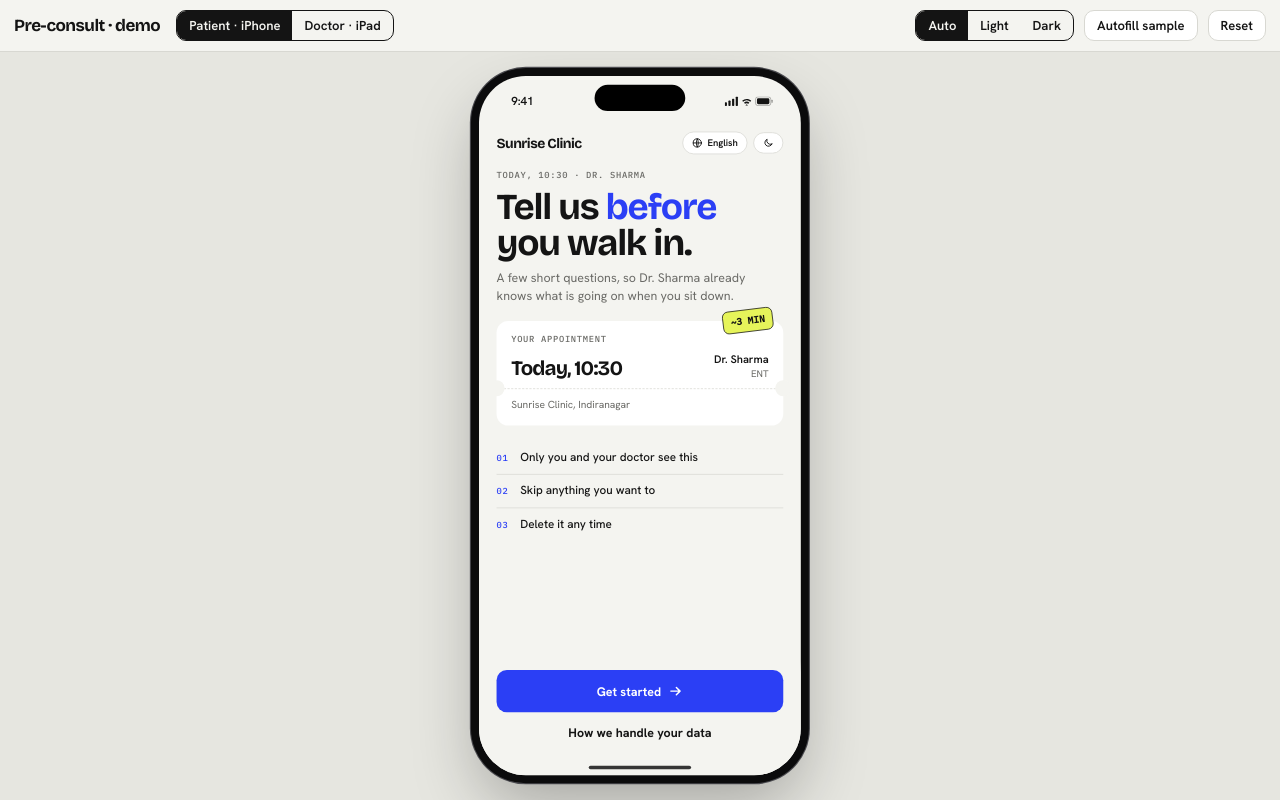
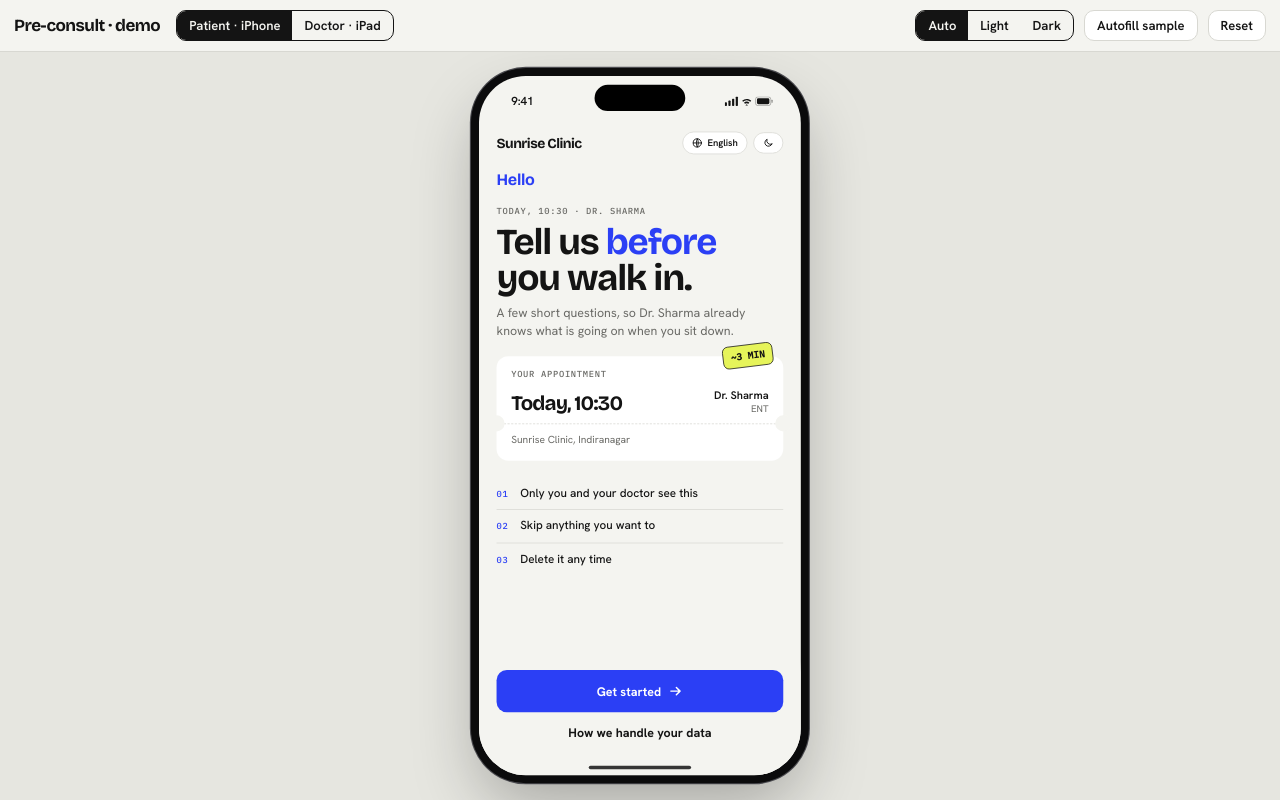
Before and after one commit to kaparthiakshay11-oss/preconsult, a plain HTML site: page index.html in a window 1280 px wide. Drawn offline with Linux system fonts and the light colour scheme.

Commit message:
Plain link shows generic hello; only personal links show the name

```diff
--- a/index.html
+++ b/index.html
@@ -528,6 +528,7 @@ const D3 = {
   abha_ph: ["14-digit ABHA ID", "14 अंकों की ABHA आईडी", "14 అంకెల ABHA ఐడీ", "14 இலக்க ABHA ஐடி", "14 ಅಂಕಿಯ ABHA ಐಡಿ", "14 അക്ക ABHA ഐഡി"],
   rec_demo: ["Demo: sample records only. Nothing real is fetched.", "डेमो: सिर्फ नमूना रिकॉर्ड, असली कुछ नहीं लाया जाता।", "డెమో: నమూనా రికార్డులు మాత్రమే, నిజమైనవి ఏవీ తేవడం లేదు.", "டெமோ: மாதிரி பதிவுகள் மட்டுமே, உண்மையானவை எதுவும் எடுக்கப்படாது.", "ಡೆಮೊ: ಮಾದರಿ ದಾಖಲೆಗಳು ಮಾತ್ರ, ನಿಜವಾದದ್ದು ಏನೂ ತರುವುದಿಲ್ಲ.", "ഡെമോ: സാമ്പിൾ രേഖകൾ മാത്രം, യഥാർത്ഥമായി ഒന്നും എടുക്കുന്നില്ല."],
   rec_remove: ["Remove", "हटाएँ", "తొలగించు", "நீக்கு", "ತೆಗೆಯಿರಿ", "നീക്കുക"],
+  hi_plain: ["Hello", "नमस्ते", "నమస్కారం", "வணக்கம்", "ನಮಸ್ಕಾರ", "നമസ്കാരം"],
   hi_name: ["Hi, {n}", "नमस्ते, {n}", "నమస్కారం, {n}", "வணக்கம், {n}", "ನಮಸ್ಕಾರ, {n}", "നമസ്കാരം, {n}"],
   sync_ok: ["SENT TO THE CLINIC SCREEN", "क्लिनिक की स्क्रीन पर भेज दिया", "క్లినిక్ స్క్రీన్‌కు పంపబడింది", "கிளினிக் திரைக்கு அனுப்பப்பட்டது", "ಕ್ಲಿನಿಕ್ ಪರದೆಗೆ ಕಳುಹಿಸಲಾಗಿದೆ", "ക്ലിനിക് സ്ക്രീനിലേക്ക് അയച്ചു"],
   sync_wait: ["SAVED HERE · SENDS WHEN ONLINE", "यहाँ सेव है · नेट आने पर भेजेगा", "ఇక్కడ సేవ్ అయింది · ఆన్‌లైన్ రాగానే పంపబడుతుంది", "இங்கே சேமிக்கப்பட்டது · இணையம் வந்ததும் அனுப்பப்படும்", "ಇಲ್ಲಿ ಉಳಿಸಲಾಗಿದೆ · ಆನ್‌ಲೈನ್ ಬಂದಾಗ ಕಳುಹಿಸುತ್ತದೆ", "ഇവിടെ സേവ് ചെയ്തു · ഓൺലൈൻ ആകുമ്പോൾ അയയ്ക്കും"],
@@ -582,7 +583,7 @@ const DOCTORS = [{ id: 'sharma', name: 'Dr. Sharma', spec: 'ENT' }, { id: 'rao',
 const docOf = id => DOCTORS.find(d => d.id === id) || DOCTORS[0];
 let sheet = null;
 /* prefilled customer link: ?n=Ravi&p=9876543210&t=6:00%20AM&a=34&g=m&l=te */
-(() => { const q = new URLSearchParams(location.search); if (!(q.get('n') || q.get('p') || q.get('t'))) return;
+(() => { const q = new URLSearchParams(location.search); if (!(q.get('n') || q.get('p') || q.get('t'))) { if (S.linked || lsGet('pc_link')) { S = fresh(S.lang); lsDel('pc_link'); save(); } return; }
   if (lsGet('pc_link') === location.search) return;
   const l = ['en', 'hi', 'te', 'ta', 'kn', 'ml'].includes(q.get('l')) ? q.get('l') : S.lang;
   S = fresh(l); S.name = (q.get('n') || '').slice(0, 40); S.phone = (q.get('p') || '').replace(/\D/g, '').slice(-10); S.age = (q.get('a') || '').replace(/\D/g, '').slice(0, 3);
@@ -688,7 +689,7 @@ function scrWelcome() {
     <div class="topline"><span class="brand">Sunrise Clinic</span>
       <button class="pill" data-act="sheet" data-v="lang" aria-label="${esc(t('pick_lang'))}">${IC.globe}${esc(L.native)}</button>
       <button class="pill" data-act="theme-in" aria-label="theme">${isDark() ? IC.sun : IC.moon}</button></div>
-    ${S.linked && S.name ? `<div class="hello">${esc(t('hi_name', { n: S.name }))}</div>` : ''}<div class="head"><div class="mono muted">${esc(t('w_eyebrow'))}</div><h1 class="t big">${rich(t('w_title'))}</h1><p class="sub">${esc(t('w_sub'))}</p></div>
+    <div class="hello">${esc(S.linked && S.name ? t('hi_name', { n: S.name }) : t('hi_plain'))}</div><div class="head"><div class="mono muted">${esc(t('w_eyebrow'))}</div><h1 class="t big">${rich(t('w_title'))}</h1><p class="sub">${esc(t('w_sub'))}</p></div>
     <div class="tk"><span class="stickr">${esc(t('sticker'))}</span>
       <div class="mono muted">${esc(t('appt'))}</div>
       <div class="r"><div class="big">${esc(t('today_time'))}</div><div class="who">${esc(t('dr'))}<small>${esc(t('spec'))}</small></div></div>
```
